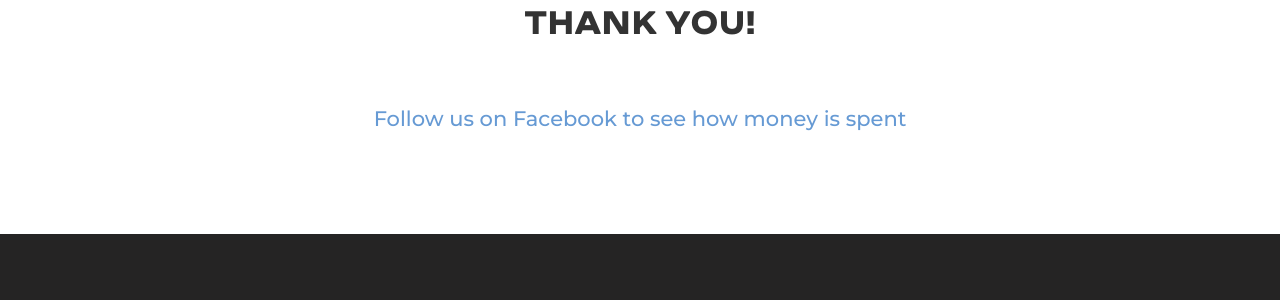
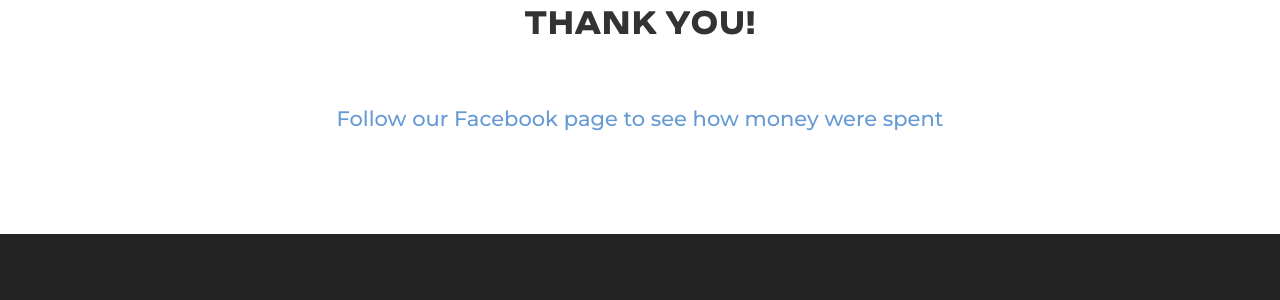
Before and after one commit to ua-nl/ua-nl.github.io, a Jekyll site: the page built from pages/financial-support-thank-you.html, in a window 1280 px wide. Shown: the part 921-1221 px from the top of the page. Built offline with Jekyll 4.4.1, drawn with Linux system fonts in a browser that asks for light colours; a script that is not in the unit is left out.

Commit message:
fix: menu on mobile; thankyou image

```diff
--- a/assets/css/meanmenu.css
+++ b/assets/css/meanmenu.css
@@ -27,7 +27,7 @@
   height: 22px;
   padding: 10px 12px;
   position: absolute;
-  top: 0;
+  top: 5px;
   right: 0;
   cursor: pointer;
   color: #444;
--- a/pages/financial-support-thank-you.html
+++ b/pages/financial-support-thank-you.html
@@ -5,10 +5,10 @@
 ---
 
 <div class="text-center">
-    <img src="{{site.baseurl}}/assets/img/financial-support/thank-you.webp" class="mb-50 mt-30" style="height: 100%;" />
+    <img src="{{site.baseurl}}/assets/img/financial-support/thank-you.webp" class="img-fluid mb-50 mt-30" />
     <h2 class="pb-50">Thank You!</h2>
     <a href="{{site.facebook_url}}" rel="noopener noreferrer" target="_blank">
-        <span style="font-size: 1.5em;">Follow us on Facebook to see how money is spent</span>
+        <span style="font-size: 1.5em;">Follow our Facebook page to see how money were spent</span>
     </a>
     <div class="mb-100"></div>
 </div>
```
